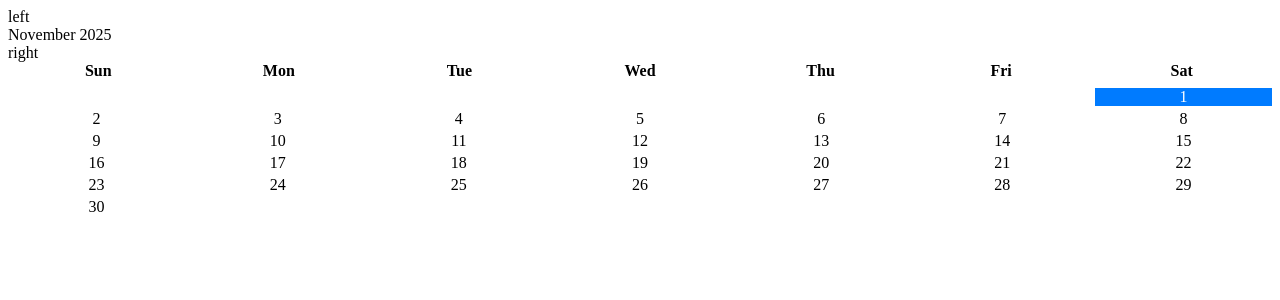
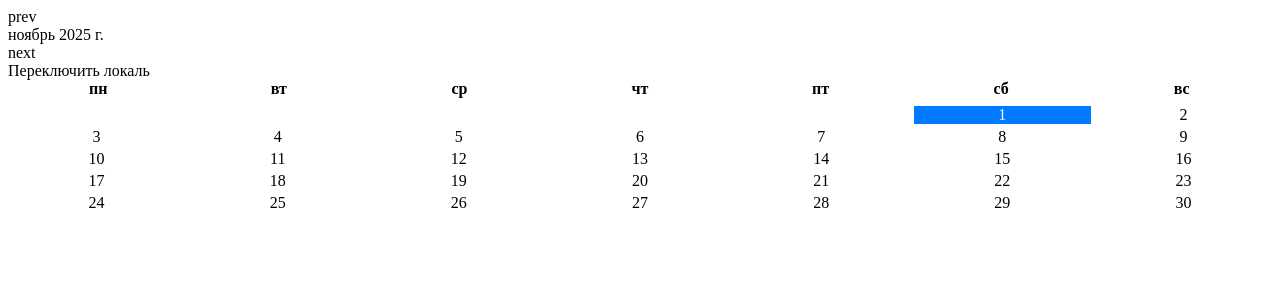
Before and after one commit to ShootingersNew/calendar-test-task, a Vue app: page / in a window 1280 px wide. Shown: the top 300 px of the page. Built offline with nearby package versions, Linux system fonts and the light colour scheme; the HTML template or start-up script is replaced by a standard one.

Commit message:
feat: localization

```diff
--- a/src/features/DateNavigationComponent/ui/DateNavigationComponent.vue
+++ b/src/features/DateNavigationComponent/ui/DateNavigationComponent.vue
@@ -1,22 +1,33 @@
 <template>
-  <div @click="navigate(-1)">left</div>
-  <div>{{ displayedDate }}</div>
-  <div @click="navigate(1)">right</div>
+  <div class="navs">
+    <div @click="navigate(-1)">prev</div>
+    <div>{{ displayedDate }}</div>
+    <div @click="navigate(1)">next</div>
+  </div>
+  <div class="locale" @click="emit('switch-locale')">Переключить локаль</div>
 </template>
 
 <script setup lang="ts">
-import { computed, defineEmits, defineProps } from 'vue'
+import { computed } from 'vue'
 
 const props = defineProps({
   modelValue: {
     type: Date,
     required: true,
   },
+  selectedLocale: {
+    type: String,
+    required: false,
+  },
 })
-const emit = defineEmits<{ (e: 'update:modelValue', newDate: Date): void }>()
+const emit = defineEmits<{
+  (e: 'update:modelValue', newDate: Date): void
+  (e: 'switch-locale'): void
+}>()
+
 const displayedDate = computed({
   get: () =>
-    props.modelValue.toLocaleDateString('en-US', {
+    props.modelValue.toLocaleDateString(props.selectedLocale || 'en-US', {
       month: 'long',
       year: 'numeric',
     }),
--- /dev/null
+++ b/src/features/DateSelectComponent/models/dateUtils.ts
@@ -0,0 +1,8 @@
+export const getDaysInMonth = (date: Date): number => {
+  return new Date(date.getFullYear(), date.getMonth() + 1, 0).getDate()
+}
+
+export const findFirstDayIndex = (date: Date, weekStart = 0): number => {
+  const native = new Date(date.getFullYear(), date.getMonth(), 1).getDay()
+  return (native - weekStart + 7) % 7
+}
--- a/src/features/DateSelectComponent/ui/DateSelectComponent.vue
+++ b/src/features/DateSelectComponent/ui/DateSelectComponent.vue
@@ -20,7 +20,10 @@
 
 <script setup lang="ts">
 import { computed } from 'vue'
+import { ELocales, isRuLocale } from '@/shared/constants/locale'
+import { getDaysInMonth, findFirstDayIndex } from '@/features/DateSelectComponent/models/dateUtils'
 
+const TILES_LENGTH = 42
 const props = defineProps({
   modelValue: {
     type: Date,
@@ -30,27 +33,34 @@ const props = defineProps({
     type: Date,
     required: true,
   },
+  selectedLocale: {
+    type: String,
+    required: true,
+  },
 })
 const emit = defineEmits<{ (e: 'update:modelValue', newDate: Date): void }>()
 const computedDaysLength = computed((): number => getDaysInMonth(props.dateToDisplay))
-const computedFirstDayIndex = computed((): number => findFirstDayIndex(props.dateToDisplay))
+const computedFirstDayIndex = computed((): number =>
+  findFirstDayIndex(props.dateToDisplay, weekStart.value),
+)
 const computedSelectedDate = computed<Date>({
   get: () => props.modelValue,
   set: (newDate: Date) => {
-    console.log('emitting new date:', newDate)
     emit('update:modelValue', newDate)
   },
 })
-const dayTitles = ['Sun', 'Mon', 'Tue', 'Wed', 'Thu', 'Fri', 'Sat']
+const weekStart = computed(() => (isRuLocale(props.selectedLocale) ? 1 : 0))
 
-const TILES_LENGTH = 42
+const dayTitles = computed((): string[] => {
+  const locale = weekStart.value ? ELocales.RU : ELocales.EN
+  const formatting = new Intl.DateTimeFormat(locale, { weekday: 'short' })
+  const firstSunday = 4
+  return Array.from({ length: 7 }, (_, i) => {
+    const offset = (i + weekStart.value) % 7
+    return formatting.format(new Date(1970, 0, firstSunday + offset))
+  })
+})
 
-const getDaysInMonth = (date: Date): number => {
-  return new Date(date.getFullYear(), date.getMonth() + 1, 0).getDate()
-}
-const findFirstDayIndex = (date: Date): number => {
-  return new Date(date.getFullYear(), date.getMonth(), 1).getDay()
-}
 const isTileEmpty = (index: number): boolean => {
   return (
     index < computedFirstDayIndex.value ||
--- /dev/null
+++ b/src/shared/constants/locale.ts
@@ -0,0 +1,9 @@
+export enum ELocales {
+  RU = 'ru-RU',
+  EN = 'en-US',
+}
+
+export const isRuLocale = (locale?:  ELocales): boolean =>
+  !!locale && locale === ELocales.RU
+
+export const defaultLocale = ELocales.RU
--- a/src/widgets/CalendarComponent/ui/CalendarComponent.vue
+++ b/src/widgets/CalendarComponent/ui/CalendarComponent.vue
@@ -1,11 +1,20 @@
 <template>
-  <DateNavigationComponent v-model="dateToDisplay" />
-  <DateSelectComponent v-model="selectedDate" :date-to-display="dateToDisplay" />
+  <DateNavigationComponent
+    v-model="dateToDisplay"
+    @switch-locale="switchLocale"
+    :selected-locale="selectedLocale"
+  />
+  <DateSelectComponent
+    v-model="selectedDate"
+    :selected-locale="selectedLocale"
+    :date-to-display="dateToDisplay"
+  />
 </template>
 <script setup lang="ts">
 import { DateSelectComponent } from '@/features/DateSelectComponent/ui'
 import { DateNavigationComponent } from '@/features/DateNavigationComponent/ui'
 import { computed, ref } from 'vue'
+import { ELocales } from '@/shared/constants/locale'
 
 const props = defineProps({
   modelValue: {
@@ -17,7 +26,11 @@ const emit = defineEmits<{
   (e: 'update:modelValue', newValue: Date): void
   (e: 'on-date-select', newValue: Date): void
 }>()
+const selectedLocale = ref<ELocales>(ELocales.RU)
 const dateToDisplay = ref<Date>(props.modelValue)
+const switchLocale = () => {
+  selectedLocale.value = selectedLocale.value === ELocales.RU ? ELocales.EN : ELocales.RU
+}
 const selectedDate = computed<Date>({
   get: () => props.modelValue,
   set: (newDate: Date) => {
```
